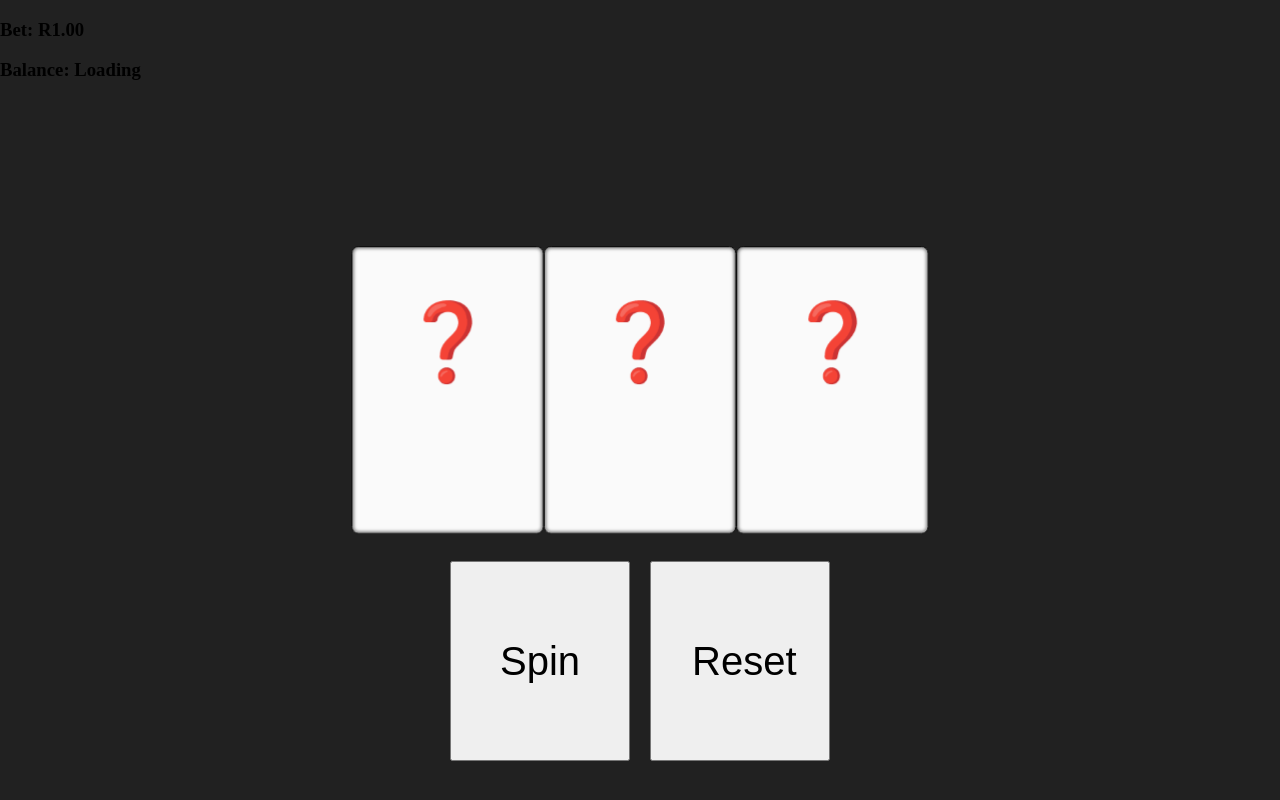
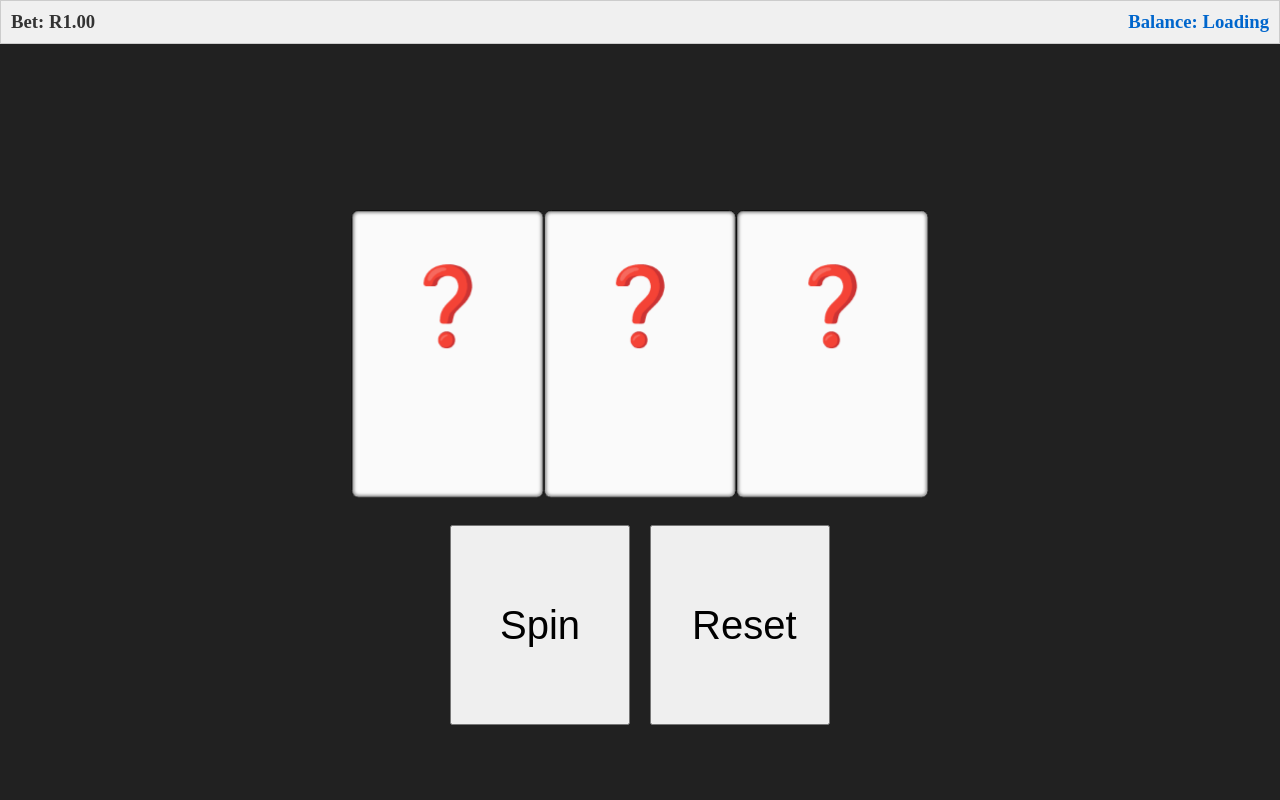
Before and after one commit to ByteBeem/slot_machine, a plain HTML site: page index.html in a window 1280 px wide. Drawn offline with nearby package versions, Linux system fonts and the light colour scheme.

Commit message:
Update style.css

```diff
--- a/style.css
+++ b/style.css
@@ -58,3 +58,30 @@ button {
     padding: 20px 40px;
     font-size: 40px;
 }
+.bet-info {
+  display: flex;
+  justify-content: space-between;
+  align-items: center;
+  padding: 10px;
+  background-color: #f0f0f0;
+  border: 1px solid #ccc;
+  margin-bottom: 20px;
+}
+
+.bet-amount h3,
+.balance h3 {
+  margin: 0;
+}
+
+.bet-amount {
+  color: #333;
+}
+
+.balance {
+  color: #0066cc;
+  margin-left: 20px;
+}
+
+#dynamic-balance {
+  font-weight: bold;
+}
```
